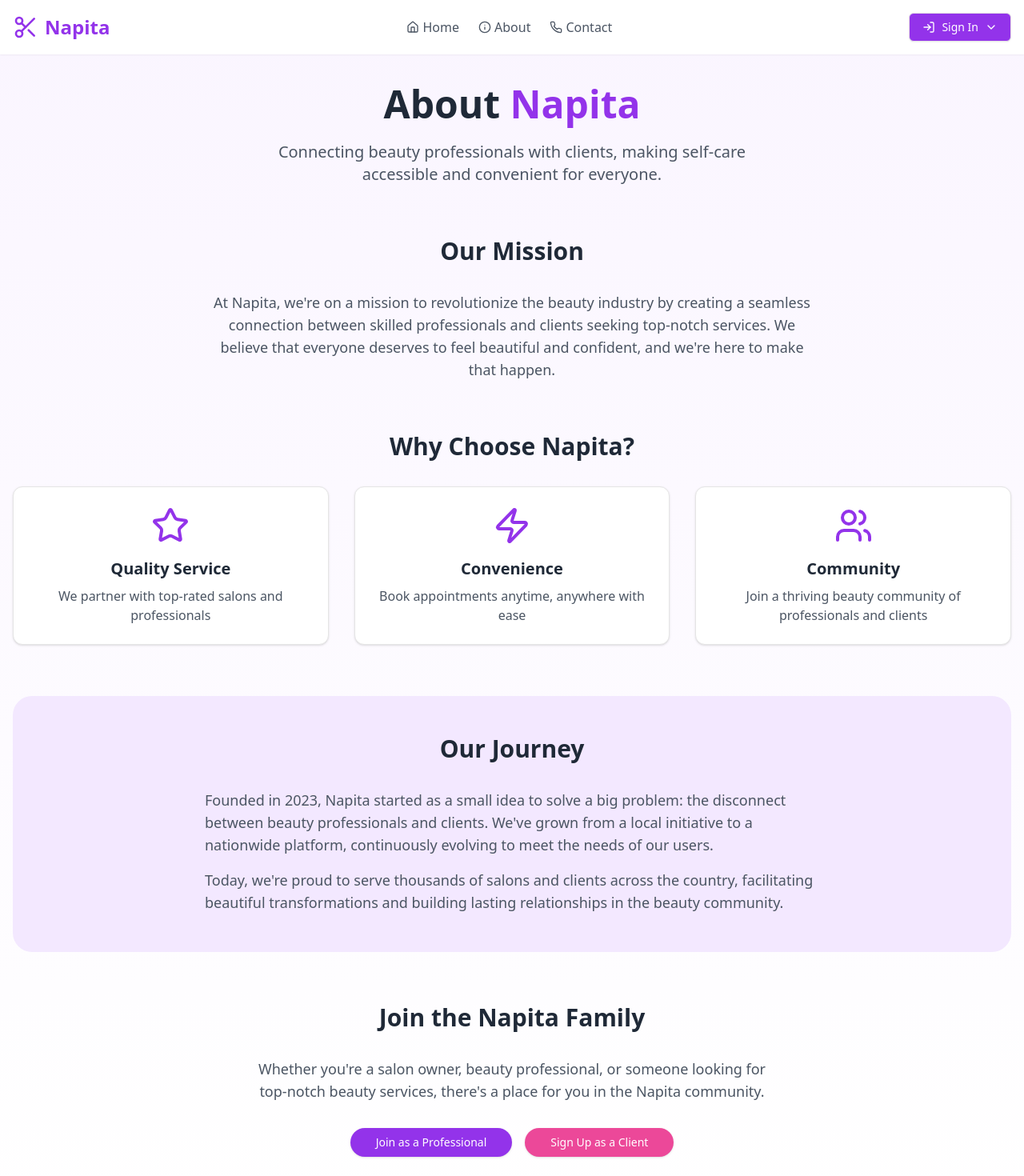
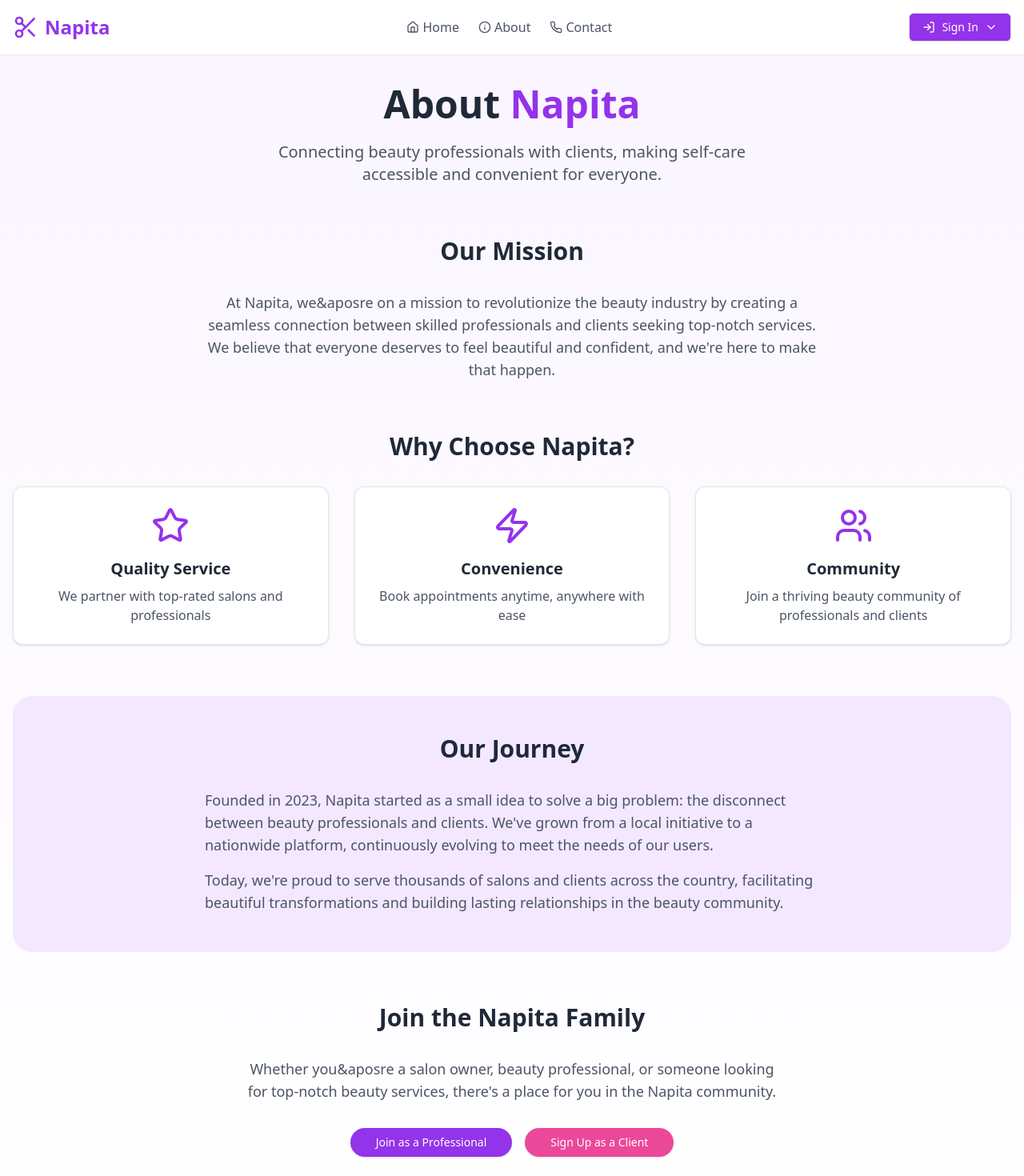
Before and after one commit to anishiit/Napita, a Next.js app: page /about in a window 1280 px wide. Shown: the top 1470 px of the page at 80% size. Built offline with nearby package versions, Linux system fonts and the light colour scheme.

Commit message:
updated  apos

```diff
--- a/src/app/about/page.js
+++ b/src/app/about/page.js
@@ -62,7 +62,7 @@ export default function AboutPage() {
             Our Mission
           </motion.h2>
           <motion.p variants={itemVariants} className="text-lg text-gray-600 mb-8 max-w-3xl mx-auto text-center">
-            At Napita, we're on a mission to revolutionize the beauty industry by creating a seamless connection between skilled professionals and clients seeking top-notch services. We believe that everyone deserves to feel beautiful and confident, and we're here to make that happen.
+            At Napita, we&aposre on a mission to revolutionize the beauty industry by creating a seamless connection between skilled professionals and clients seeking top-notch services. We believe that everyone deserves to feel beautiful and confident, and we&apos;re here to make that happen.
           </motion.p>
         </motion.section>
 
@@ -111,10 +111,10 @@ export default function AboutPage() {
           </motion.h2>
           <div className="max-w-3xl mx-auto">
             <motion.p variants={itemVariants} className="text-lg text-gray-600 mb-4">
-              Founded in 2023, Napita started as a small idea to solve a big problem: the disconnect between beauty professionals and clients. We've grown from a local initiative to a nationwide platform, continuously evolving to meet the needs of our users.
+              Founded in 2023, Napita started as a small idea to solve a big problem: the disconnect between beauty professionals and clients. We&apos;ve grown from a local initiative to a nationwide platform, continuously evolving to meet the needs of our users.
             </motion.p>
             <motion.p variants={itemVariants} className="text-lg text-gray-600">
-              Today, we're proud to serve thousands of salons and clients across the country, facilitating beautiful transformations and building lasting relationships in the beauty community.
+              Today, we&apos;re proud to serve thousands of salons and clients across the country, facilitating beautiful transformations and building lasting relationships in the beauty community.
             </motion.p>
           </div>
         </motion.section>
@@ -132,7 +132,7 @@ export default function AboutPage() {
             Join the Napita Family
           </motion.h2>
           <motion.p variants={itemVariants} className="text-lg text-gray-600 mb-8 max-w-2xl mx-auto">
-            Whether you're a salon owner, beauty professional, or someone looking for top-notch beauty services, there's a place for you in the Napita community.
+            Whether you&aposre a salon owner, beauty professional, or someone looking for top-notch beauty services, there&apos;s a place for you in the Napita community.
           </motion.p>
           <motion.div variants={itemVariants} className="flex justify-center space-x-4">
             <Button className="bg-purple-600 hover:bg-purple-700 text-white px-8 py-3 rounded-full">
--- a/src/app/contact/page.js
+++ b/src/app/contact/page.js
@@ -47,7 +47,7 @@ export default function ContactPage() {
             Contact <span className="text-purple-600">Us</span>
           </motion.h1>
           <motion.p variants={itemVariants} className="text-xl text-gray-600 mb-8 max-w-2xl mx-auto">
-            We're here to help! Reach out to us with any questions, concerns, or feedback.
+            We&apos;re here to help! Reach out to us with any questions, concerns, or feedback.
           </motion.p>
         </motion.section>
 
@@ -142,7 +142,7 @@ export default function ContactPage() {
             {[
               { question: "How do I book an appointment?", answer: "You can easily book an appointment through our website or mobile app. Simply search for your desired service, choose a salon, and select an available time slot." },
               { question: "Can I cancel or reschedule my appointment?", answer: "Yes, you can cancel or reschedule your appointment up to 24 hours before the scheduled time without any penalty. Please log in to your account to make changes." },
-              { question: "How do I become a partner salon?", answer: "If you're interested in becoming a partner salon, please reach out to us through the contact form or email us at partners@napita.com. We'll be happy to provide you with more information." },
+              { question: "How do I become a partner salon?", answer: "If you&apos;re interested in becoming a partner salon, please reach out to us through the contact form or email us at partners@napita.com. We&apos;ll be happy to provide you with more information." },
               { question: "Is there a mobile app available?", answer: "Yes, we have mobile apps available for both iOS and Android devices. You can download them from the App Store or Google Play Store." }
             ].map((faq, index) => (
               <motion.div key={index} variants={itemVariants}>
```
